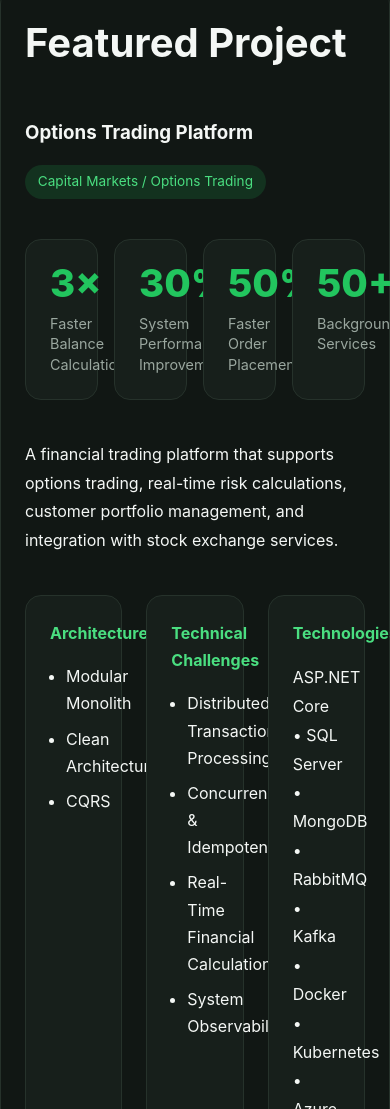
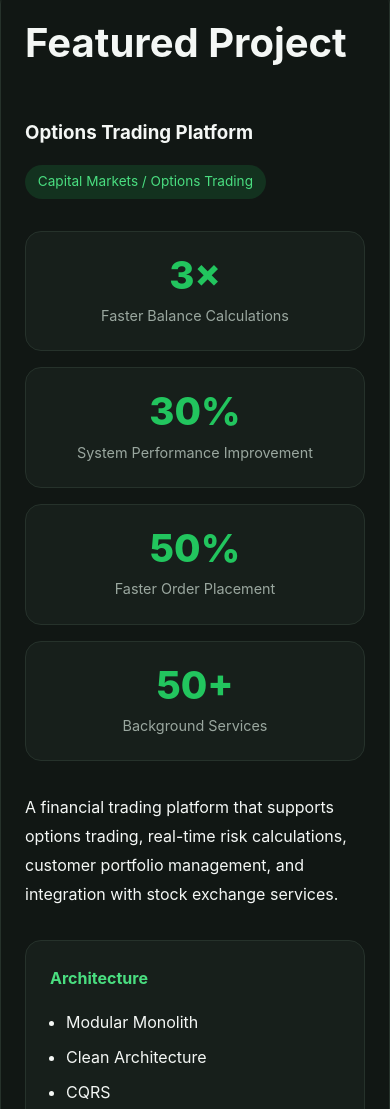
Before and after one commit to Mehrdad-Sohayl/Mehrdad-Sohayl.github.io, a plain HTML site: page index.html in a window 390 px wide. Shown: the part 2320-3429 px from the top of the page. Drawn offline with Linux system fonts and the light colour scheme.

Commit message:
improvments for mobile.

```diff
--- a/styles.css
+++ b/styles.css
@@ -203,10 +203,35 @@
         border-color: var(--emerald);
     }
 
-.project-grid, .stats-grid, .contact-grid {
+.stats-grid, .contact-grid {
     display: grid;
     gap: 20px;
 }
+
+.project-grid {
+    display: grid;
+    grid-template-columns: repeat(2, minmax(0, 1fr));
+    gap: 20px;
+}
+
+.result-card,
+.skill-card,
+.timeline-card,
+.contact-card {
+    min-width: 0;
+}
+
+.project-domain,
+.result-label,
+.project-card p,
+.project-card li {
+    overflow-wrap: break-word;
+    word-break: break-word;
+}
+
+    .project-grid > * {
+        min-width: 0;
+    }
 
 @media (max-width: 768px) {
     .project-grid {
@@ -550,13 +575,6 @@
     margin: 0 auto;
 }
 
-.project-results {
-    margin: 2.5rem 0;
-}
-
-.project-details {
-    margin: 2.5rem 0;
-}
 
 .contributions {
     margin-top: 2.5rem;
@@ -672,3 +690,72 @@
     color: var(--muted);
     line-height: 1.8;
 }
+
+.project-card,
+.timeline-card,
+.skill-card,
+.contact-card {
+    min-width: 0;
+}
+
+.tech-stack {
+    overflow-wrap: break-word;
+    word-wrap: break-word;
+}
+
+.project-card p {
+    overflow-wrap: break-word;
+}
+
+details {
+    width: 100%;
+}
+
+    details ul {
+        padding-left: 1.2rem;
+    }
+
+
+@media (max-width: 768px) {
+
+    .project-results {
+        grid-template-columns: repeat(2, 1fr);
+    }
+}
+
+
+@media (max-width: 480px) {
+
+    .project-results {
+        grid-template-columns: 1fr;
+    }
+}
+
+@media (max-width: 768px) {
+
+    .project-results {
+        grid-template-columns: repeat(2, 1fr);
+    }
+}
+
+
+@media (max-width: 480px) {
+
+    .project-results {
+        grid-template-columns: 1fr;
+    }
+}
+
+.result-card {
+    min-width: 0;
+}
+
+.result-label {
+    overflow-wrap: break-word;
+}
+
+.project-details {
+    display: grid;
+    grid-template-columns: repeat(auto-fit, minmax(280px, 1fr));
+    gap: 1rem;
+}
```
